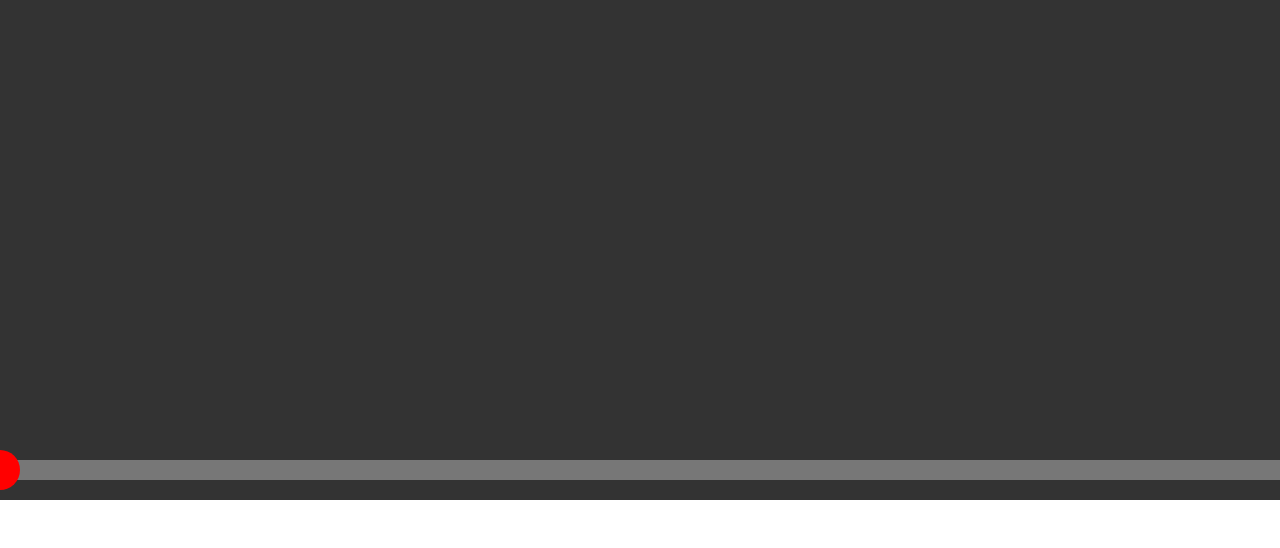
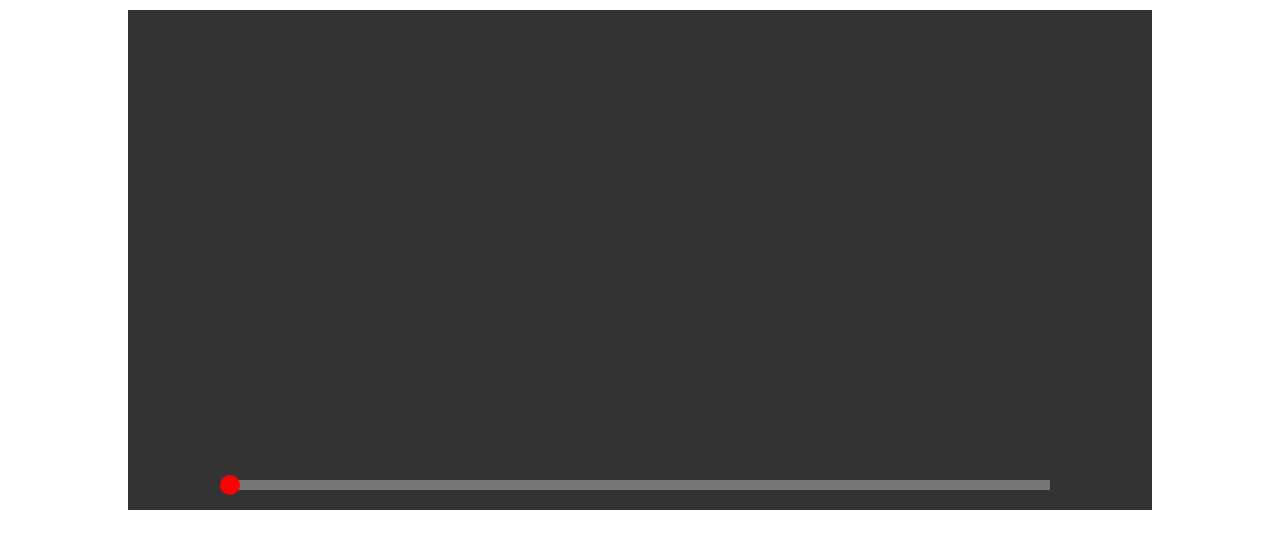
Before and after one commit to makeuseofcode/youtube-timeline, a plain HTML site: page index.html in a window 1280 px wide. Drawn offline with Linux system fonts and the light colour scheme.

Commit message:
adjust video player

```diff
--- a/style.css
+++ b/style.css
@@ -7,8 +7,9 @@ body {
 }
 
 .video {
-    width: 100%;
+    width: 80%;
     height: 500px;
+    margin: 10px auto;
     background-color: #333;
     display: flex;
     align-items: flex-end;
@@ -16,9 +17,10 @@ body {
 }
 
 .timeline {
-    height: 20px;
-    width: 100%;
+    height: 10px;
+    width: 80%;
     background-color: #777;
+    margin: 0 auto;
     margin-bottom: 20px;
     display: flex;
     align-items: center;
```
Also changed, not shown: script.js (+0 -25 lines).
